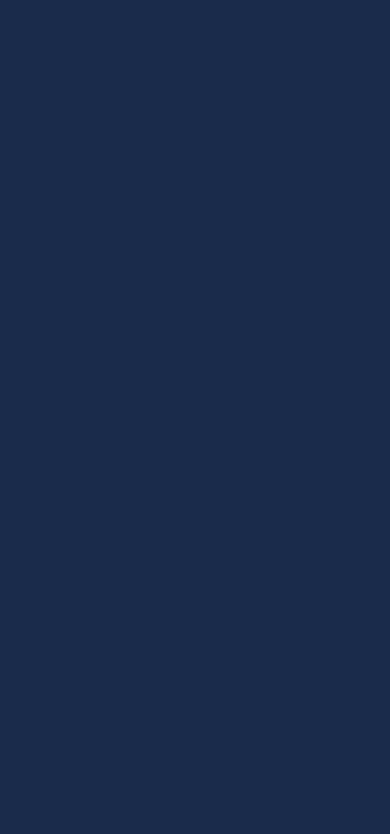
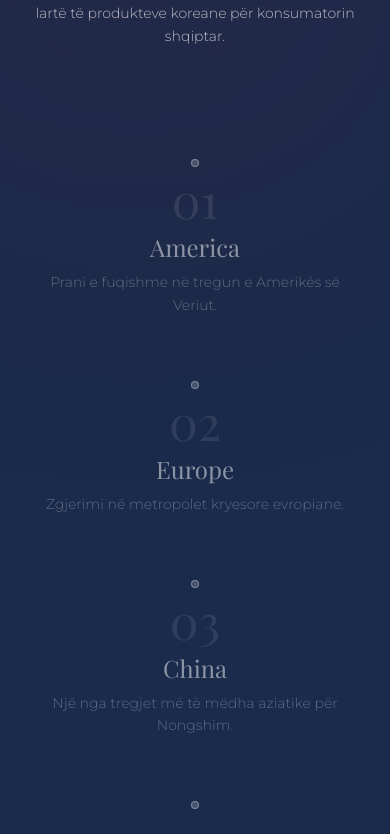
Before and after one commit to agollales-gif/HaNeulShPK, a React (Vite) app: page / in a window 390 px wide. Shown: the part 1267-2101 px from the top of the page. Built offline with nearby package versions, Linux system fonts and the light colour scheme; a web font is replaced by a local one.

Commit message:
design: center mobile timeline - dot+line+text all centered like desktop

```diff
--- a/src/pages/Home.tsx
+++ b/src/pages/Home.tsx
@@ -209,7 +209,7 @@ export default function Home() {
 
           {/* Timeline */}
           <div className="relative">
-            {/* Center line */}
+            {/* Center line — desktop only */}
             <div className="hidden md:block absolute left-1/2 top-0 bottom-0 w-px bg-gradient-to-b from-transparent via-white/20 to-transparent -translate-x-1/2" />
 
             <div className="space-y-0">
@@ -248,18 +248,17 @@ export default function Home() {
                     </div>
 
                     {/* Mobile layout */}
-                    <div className="md:hidden flex items-start gap-5 py-8 border-b border-white/5 last:border-0 group/mob">
-                      {/* Left: line + dot */}
-                      <div className="flex flex-col items-center shrink-0 self-stretch">
-                        <div className="w-2 h-2 bg-white/20 rounded-full border border-white/30 group-hover/mob:bg-red-600 group-hover/mob:border-red-600 group-hover/mob:scale-150 transition-all duration-500 mt-1" />
-                        <div className="w-px flex-1 bg-gradient-to-b from-white/15 to-transparent mt-2" />
-                      </div>
-                      {/* Right: content */}
-                      <div className="pb-2 opacity-50 group-hover/mob:opacity-100 transition-all duration-500">
+                    <div className="md:hidden flex flex-col items-center py-8 border-b border-white/5 last:border-0 group/mob">
+                      {/* Dot */}
+                      <div className="w-2 h-2 bg-white/20 rounded-full border border-white/30 group-hover/mob:bg-red-600 group-hover/mob:border-red-600 group-hover/mob:scale-150 transition-all duration-500 mb-2" />
+                      {/* Content */}
+                      <div className="text-center opacity-50 group-hover/mob:opacity-100 transition-all duration-500 px-4">
                         <span className="font-serif text-5xl text-white/20 block leading-none mb-2">{item.id}</span>
                         <h3 className="font-serif text-2xl mb-2 group-hover/mob:text-red-400 transition-colors duration-500">{item.title}</h3>
                         <p className="text-white/60 text-sm font-light leading-relaxed">{item.desc}</p>
                       </div>
+                      {/* Line below */}
+                      <div className="w-px h-10 bg-gradient-to-b from-white/15 to-transparent mt-4 last:hidden" />
                     </div>
                   </div>
                 );
```
